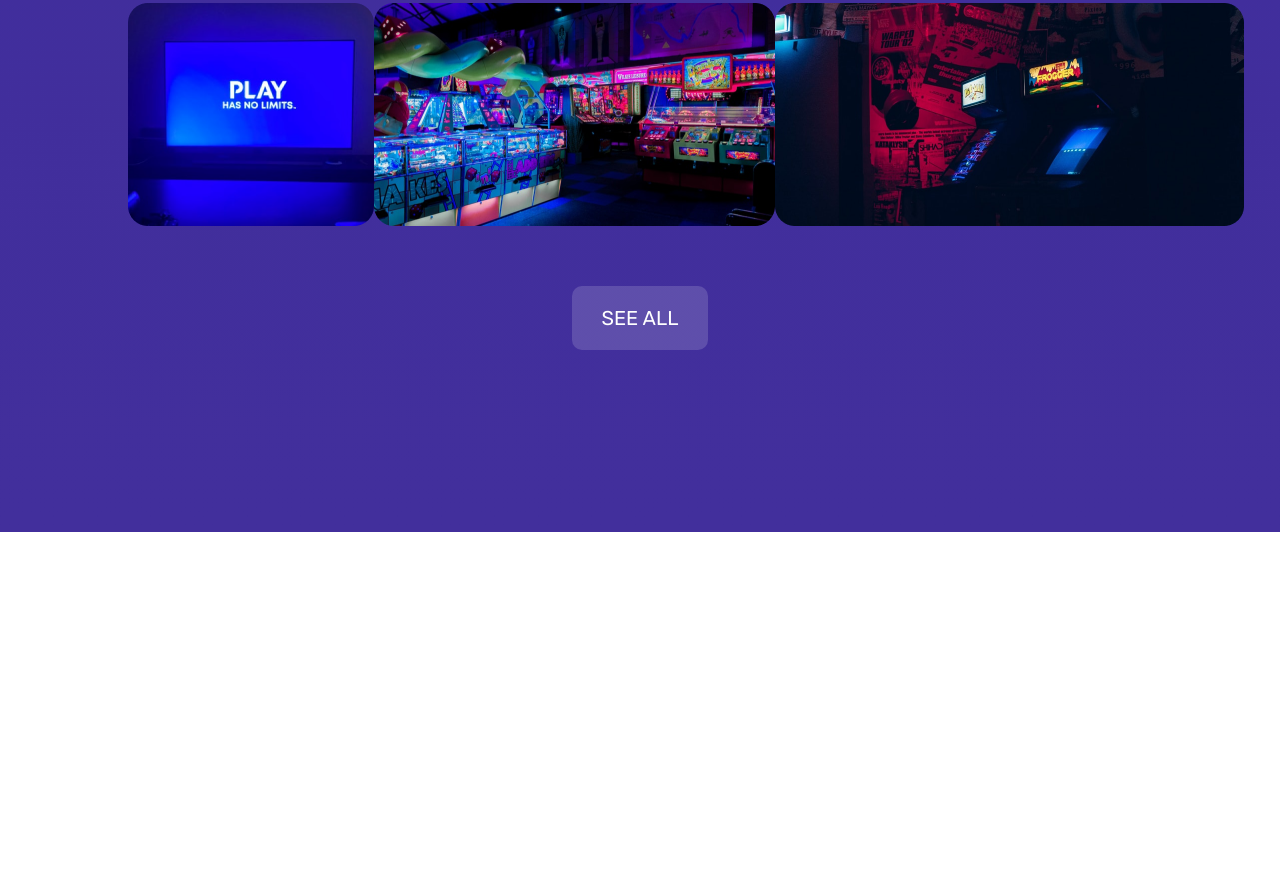
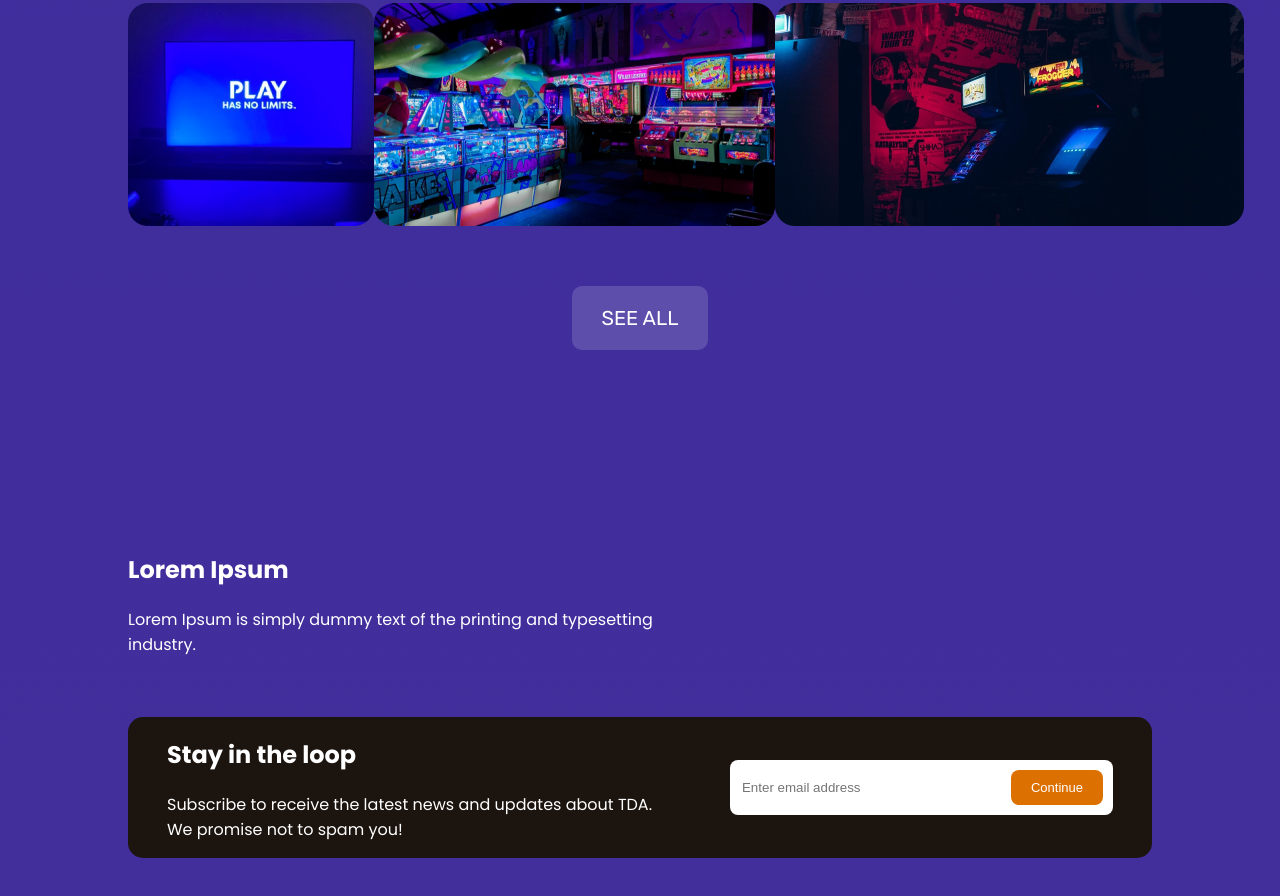
Before and after one commit to Erik-Fontella/Desafio-1-Semana-4, a plain HTML site: page index.html in a window 1280 px wide. Shown: the part 3456-4352 px from the top of the page. Before the commit the page ends 3988 px from the top, so only its background shows below. Drawn offline with Linux system fonts and the light colour scheme.

Commit message:
feat: seção para inscrição com email

```diff
--- a/css/global.css
+++ b/css/global.css
@@ -76,3 +76,39 @@ nav ul li a:hover {
     font-size: 13px;
     box-shadow: rgba(0, 0, 0, 0.19) 0px 10px 20px, rgba(0, 0, 0, 0.23) 0px 6px 6px;
 }
+
+/* Inscrição com email*/
+
+.subscribe-email {
+    display: flex;
+    background-color: #1C140F;
+    border-radius: 15px;
+    justify-content: space-around;
+    align-items: center;
+    margin: 60px 0;
+}
+
+.input-container  {
+    display: flex;
+    background-color: #fff;
+    padding: 10px;
+    border-radius: 8px;
+    justify-content: space-around;
+    gap: 10px;
+    max-width: 385px;
+}
+
+.input-email {
+    flex-grow: 1;
+    border: none;
+}
+
+.input-button {
+    background-color: #DC7000;
+    border-radius: 8px;
+    font-size: 13px;
+    border: none;
+    color: #fff;
+    padding: 10px 20px;
+    cursor: pointer;
+}
--- a/index.html
+++ b/index.html
@@ -151,8 +151,25 @@
                     <a href="#" class="see-all">SEE ALL</a>
                 </div>
             </section>
-        </div>
-
+            <!-- Seção de incrição com email-->
+            <section>
+                <div class="title-subscribe-email">
+                    <h2>Lorem Ipsum</h2>
+                    <p>Lorem Ipsum is simply dummy text of the printing and typesetting <br> industry. </p>
+                </div>
+                <div class="subscribe-email">
+                    <div>
+                        <h2>Stay in the loop</h2>
+                        <p>Subscribe to receive the latest news and updates about TDA. <br>
+                            We promise not to spam you! </p>
+                    </div>
+                    <div class="input-container">
+                        <input class="input-email" type="email" size="30" placeholder="Enter email address" required>
+                        <button type="submit" class="input-button">Continue</button>
+                    </div>
+                </div>
+            </section>
+        </div> <!-- Fim Div container main-->
     </main>
     <script src="js/main.js"></script>
 </body>
```
